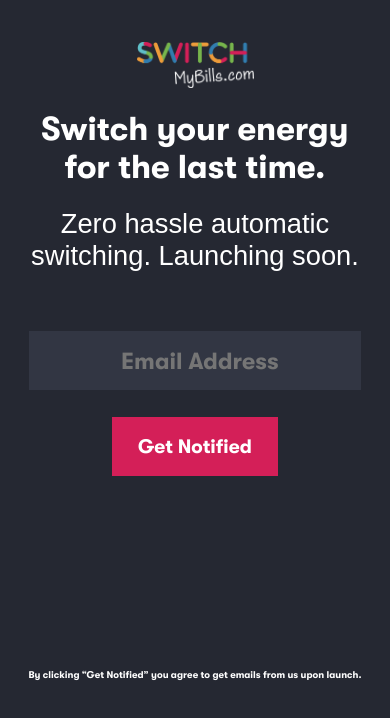
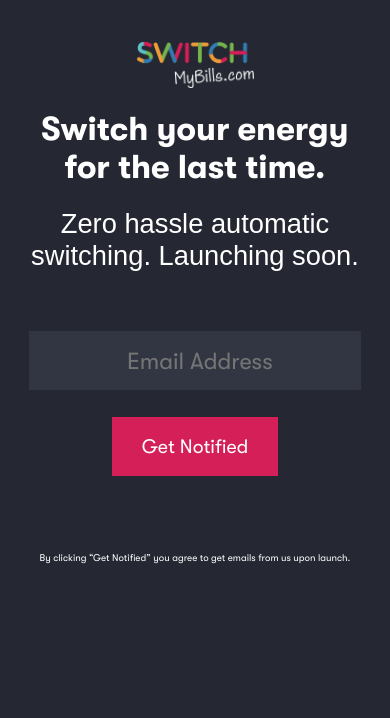
Before and after one commit to yahm23/switchMyBills, a React (Create React App) app: page / in a window 390 px wide. Shown: the top 718 px of the page. Built offline with nearby package versions, Linux system fonts and the light colour scheme; a web font is replaced by a local one.

Commit message:
fixed font issue

```diff
--- a/src/App.css
+++ b/src/App.css
@@ -4,7 +4,7 @@
 }
 @font-face {
   font-family: "GTRegular";
-  src: url("../src/fonts/GTWalsheimPro-Bold.ttf");
+  src: url("../src/fonts/GTWalsheimPro-Regular.ttf");
 }
 @font-face {
   font-family: "Maku";
@@ -177,11 +177,10 @@ html, body {
     font-family: "GTRegular", sans-serif;
     font-weight: 100;
     font-size: 2.5vw;
-    margin-top: 10vh;
   }
 
   .formContainer {
-    height: 30vh;
+    height: 25vh;
   }
 
   .successText {
--- a/src/App.scss
+++ b/src/App.scss
@@ -4,7 +4,7 @@
 }
 @font-face {
     font-family: 'GTRegular';
-    src: url('../src/fonts/GTWalsheimPro-Bold.ttf');
+    src: url('../src/fonts/GTWalsheimPro-Regular.ttf');
 }
 @font-face {
     font-family: 'Maku';
@@ -194,11 +194,11 @@ html, body{
         font-family: $GTRegular;
         font-weight: 100;
         font-size: 2.5vw;
-        margin-top: 10vh;
+        // margin-top: 10vh;
     }
 
     .formContainer{
-        height: 30vh;
+        height: 25vh;
     }
     .successText{
         @include centeredWhiteText();
```
Also changed, not shown: 1 other file (tests, documents, lock files or other folders).
